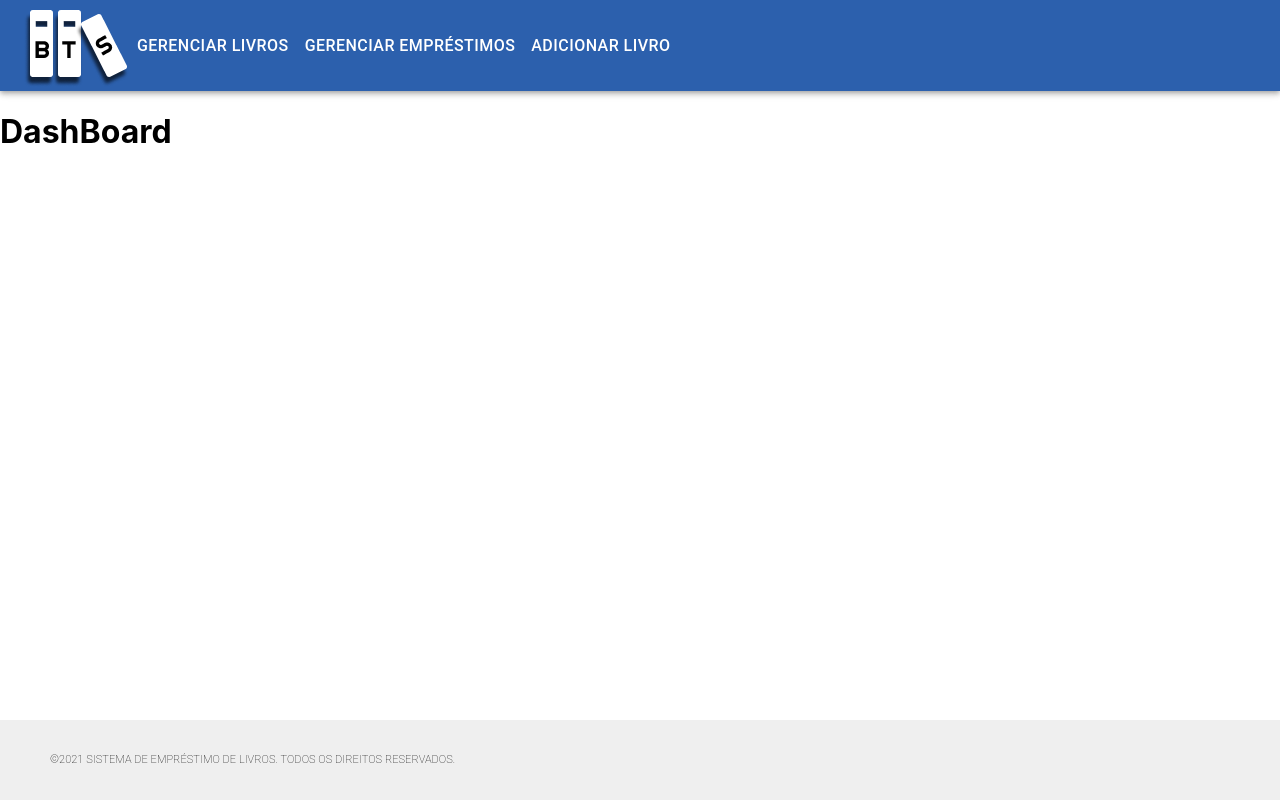
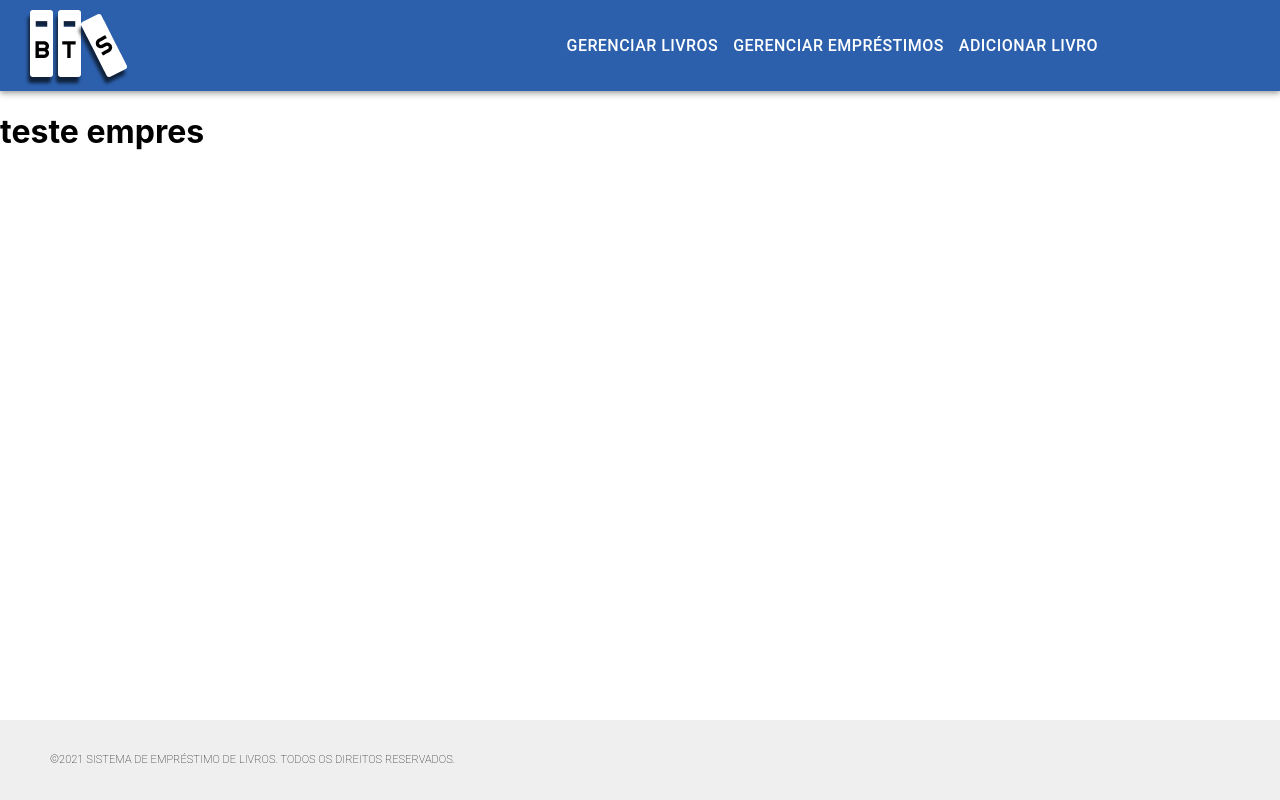
Before and after one commit to GitDoVitor/BS-Front, a React (Create React App) app in the folder frontbs/: page /gerenciaEmprestimo in a window 1280 px wide. Built offline with nearby package versions, Linux system fonts and the light colour scheme; the HTML template or start-up script is replaced by a standard one.

Commit message:
commitado pae

```diff
--- a/frontbs/package.json
+++ b/frontbs/package.json
@@ -7,6 +7,7 @@
     "@testing-library/jest-dom": "^5.12.0",
     "@testing-library/react": "^11.2.6",
     "@testing-library/user-event": "^12.8.3",
+    "aos": "^2.3.4",
     "node-sass": "^6.0.0",
     "react": "^17.0.2",
     "react-dom": "^17.0.2",
--- a/frontbs/src/App.js
+++ b/frontbs/src/App.js
@@ -6,8 +6,20 @@ import {
 } from "react-router-dom";
 import Header from './components/header/header';
 import Footer from './components/footer/footer';
+import FOTOTESTE from './images/Group 1.png'
+import React, { Component } from "react";
+import AOS from "aos";
+import "aos/dist/aos.css";
+import Emprestimos from './components/emprestimo/emprestimo';
+import DashBoard from './components/dashboard/dashBoard';
 
-function App() {
+export default class App extends Component {
+  componentDidMount() {
+    AOS.init({
+      duration: 2000
+    });
+  }
+  render(){
     return (
       <Router>
         <div className="App">
@@ -20,16 +32,16 @@ function App() {
           <Route path="/gerenciaLivro">
             <Livros />
           </Route>
-        <Route path="/">
-          <Dash />
+          <Route exact path="/">
+            <DashBoard />
           </Route>
           <Route path="/gerenciaEmprestimo">
             <Emprestimos />
           </Route>
         </Switch>
-
       </Router>
     );
+  }
 }
 
 function Livros() {
@@ -37,11 +49,12 @@ function Livros() {
 }
 
 function Dash() {
-  return <h1>DashBoard</h1>;
+  return(
+    <div data-aos="fade-right"
+     data-aos-offset="300"
+     data-aos-easing="ease-in-sine">
+       <img src={FOTOTESTE} alt="teste"></img>
+       <h1>DashBoard</h1>
+    </div>
+  );
 }
-
-function Emprestimos() {
-  return <h1>Tabela de Emprestimos</h1>;
-}
-
-export default App;
--- /dev/null
+++ b/frontbs/src/components/dashboard/dashBoard.js
@@ -0,0 +1,15 @@
+import React from 'react';
+import { makeStyles } from '@material-ui/core/styles';
+
+const useStyles = makeStyles((theme) => ({
+}))
+
+export default function DashBoard() {
+const classes = useStyles();
+
+return(
+<div>
+<h1>teste dash</h1>
+</div>
+)
+}
--- /dev/null
+++ b/frontbs/src/components/emprestimo/emprestimo.js
@@ -0,0 +1,15 @@
+import React from 'react';
+import { makeStyles } from '@material-ui/core/styles';
+
+const useStyles = makeStyles((theme) => ({
+}))
+
+export default function Emprestimos() {
+const classes = useStyles();
+
+return(
+<div>
+<h1>teste empres</h1>
+</div>
+)
+}
--- a/frontbs/src/components/header/header.js
+++ b/frontbs/src/components/header/header.js
@@ -2,7 +2,7 @@ import React from 'react'
 import AppBar from '@material-ui/core/AppBar';
 import Toolbar from '@material-ui/core/Toolbar';
 import { makeStyles } from '@material-ui/core/styles';
-import { Button } from '@material-ui/core';
+import { Button, ButtonGroup } from '@material-ui/core';
 import { Link } from 'react-router-dom';
 import ICONE from '../../images/Group 1.png'
 
@@ -19,7 +19,10 @@ const useStyles = makeStyles((theme) => ({
   botao: {
     color: "#FFFFFF",
     fontSize: 16,
-    // marginLeft: 50,
+  },
+  buttonGroup: {
+    marginLeft: "auto",
+    marginRight: 150
   },
 }))
 
@@ -33,6 +36,7 @@ export default function Header() {
           <Link to="/" className={classes.link}>
             <img src={ICONE} className={classes.icon} alt="logo"/>
           </Link>
+          <ButtonGroup className={classes.buttonGroup}>
             <Link to="/gerenciaLivro" className={classes.link}>
               <Button className={classes.botao}>GERENCIAR LIVROS</Button>
             </Link>
@@ -42,6 +46,7 @@ export default function Header() {
             <Link className={classes.link}>
               <Button className={classes.botao}>ADICIONAR LIVRO</Button>
             </Link>
+          </ButtonGroup>
         </Toolbar>
       </AppBar>
     </div>
```
Lines whose indentation alone changed are shown as unchanged.
